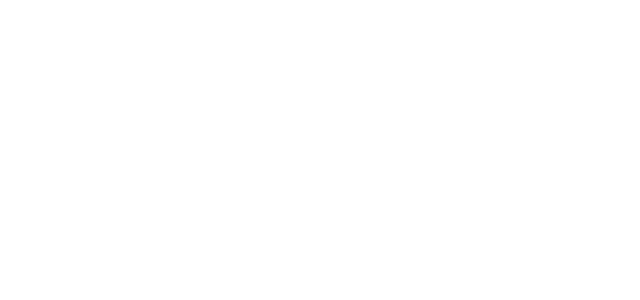
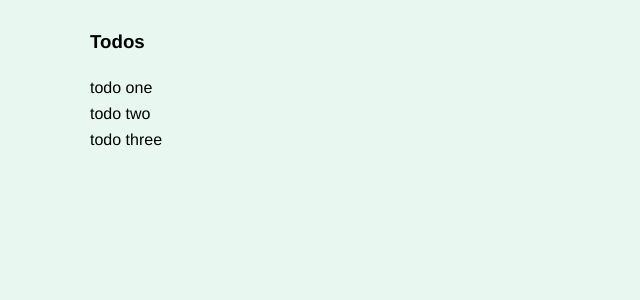
Before and after one commit to shaghayeghmalekpour/todolistVueX, a Vue app: page / in a window 1280 px wide. Shown: the top 300 px of the page, without its empty margins (0-640 px from the left). Built offline with nearby package versions, Linux system fonts and the light colour scheme.

Commit message:
add some basic todos and make store

```diff
--- a/package.json
+++ b/package.json
@@ -9,11 +9,15 @@
   },
   "dependencies": {
     "core-js": "^3.6.5",
-    "vue": "^2.6.11"
+    "vue": "^2.6.11",
+    "vue-router": "^3.2.0",
+    "vuex": "^3.4.0"
   },
   "devDependencies": {
     "@vue/cli-plugin-babel": "~4.5.0",
     "@vue/cli-plugin-eslint": "~4.5.0",
+    "@vue/cli-plugin-router": "^4.5.15",
+    "@vue/cli-plugin-vuex": "^4.5.15",
     "@vue/cli-service": "~4.5.0",
     "babel-eslint": "^10.1.0",
     "eslint": "^6.7.2",
--- a/src/App.vue
+++ b/src/App.vue
@@ -1,28 +1,32 @@
 <template>
   <div id="app">
-
+    <div class="container">
+      <Todos />
+    </div>
   </div>
 </template>
 
 <script>
-
+  import Todos from "./components/Todos.vue";
 export default {
-  name: 'App',
+  name: 'app',
   components: {
-
+    Todos
   }
 }
 </script>
 
 <style>
-*{
-  box-sizing: border-box;
-  margin: 0;
-  padding: 0;
-}
 
 body{
   font-family: Avenir, Helvetica, Arial, sans-serif;
-  line-height: 1.4;
+  line-height: 1.6;
+  background: #e8f7f0;
+}
+.container{
+  max-width: 1100px;
+  margin: auto;
+  overflow: auto;
+  padding: 0 2rem;
 }
 </style>
--- /dev/null
+++ b/src/components/Todos.vue
@@ -0,0 +1,24 @@
+<template>
+<div>
+  <h3>Todos</h3>
+  <div class="todos">
+    <div v-for="todo in allTodos" :key="todo.id" class="todo">
+      {{todo.title}}
+    </div>
+  </div>
+
+</div>
+</template>
+
+<script>
+ import { mapGetters} from 'vuex';
+
+export default {
+  name: "Todos",
+  computed: mapGetters(['allTodos'])
+}
+</script>
+
+<style scoped>
+
+</style>
--- a/src/main.js
+++ b/src/main.js
@@ -1,8 +1,12 @@
 import Vue from 'vue'
 import App from './App.vue'
+import store from './store'
+import router from './router'
 
 Vue.config.productionTip = false
 
 new Vue({
-  render: h => h(App),
+  store,
+  router,
+  render: h => h(App)
 }).$mount('#app')
--- /dev/null
+++ b/src/store/index.js
@@ -0,0 +1,11 @@
+import Vuex from 'vuex'
+import Vue from 'vue'
+import todos from './modules/todos'
+
+Vue.use(Vuex)
+
+export default new Vuex.Store({
+  modules: {
+    todos
+  }
+})
--- /dev/null
+++ b/src/store/modules/todos.js
@@ -0,0 +1,34 @@
+//this is where we put our state our getter and ...
+// import axios from 'axios';
+
+const state ={
+    todos: [
+        {
+          id: 1,
+          title: "todo one",
+        },
+        {
+          id: 2,
+          title: "todo two",
+        },
+        {
+          id: 3,
+          title: "todo three",
+        }
+    ]
+};
+
+const getters ={
+    allTodos: (state) =>state.todos
+};
+
+const actions ={};
+
+const mutations ={};
+
+export default {
+    state,
+    getters,
+    actions,
+    mutations
+};
```
Also changed, not shown: 1 other file (tests, documents, lock files or other folders).
